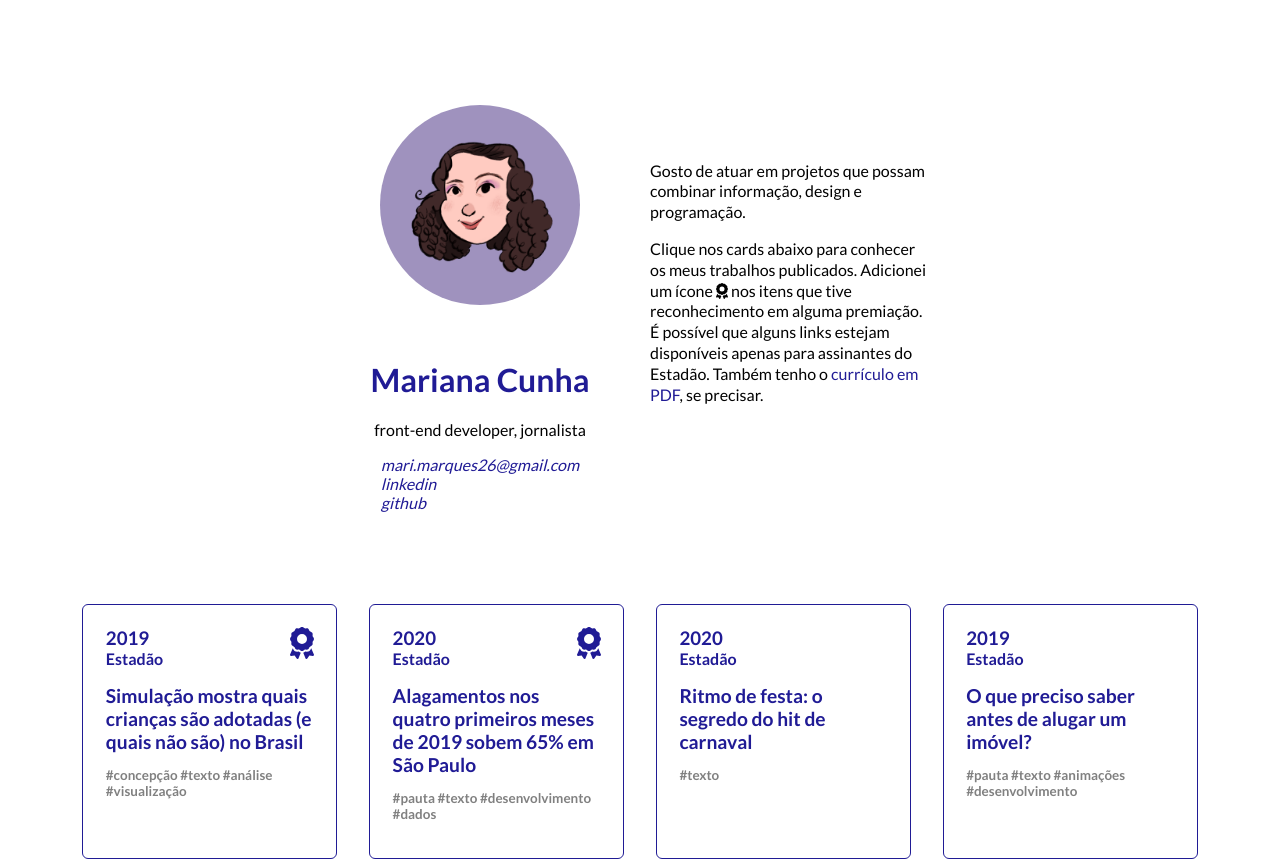
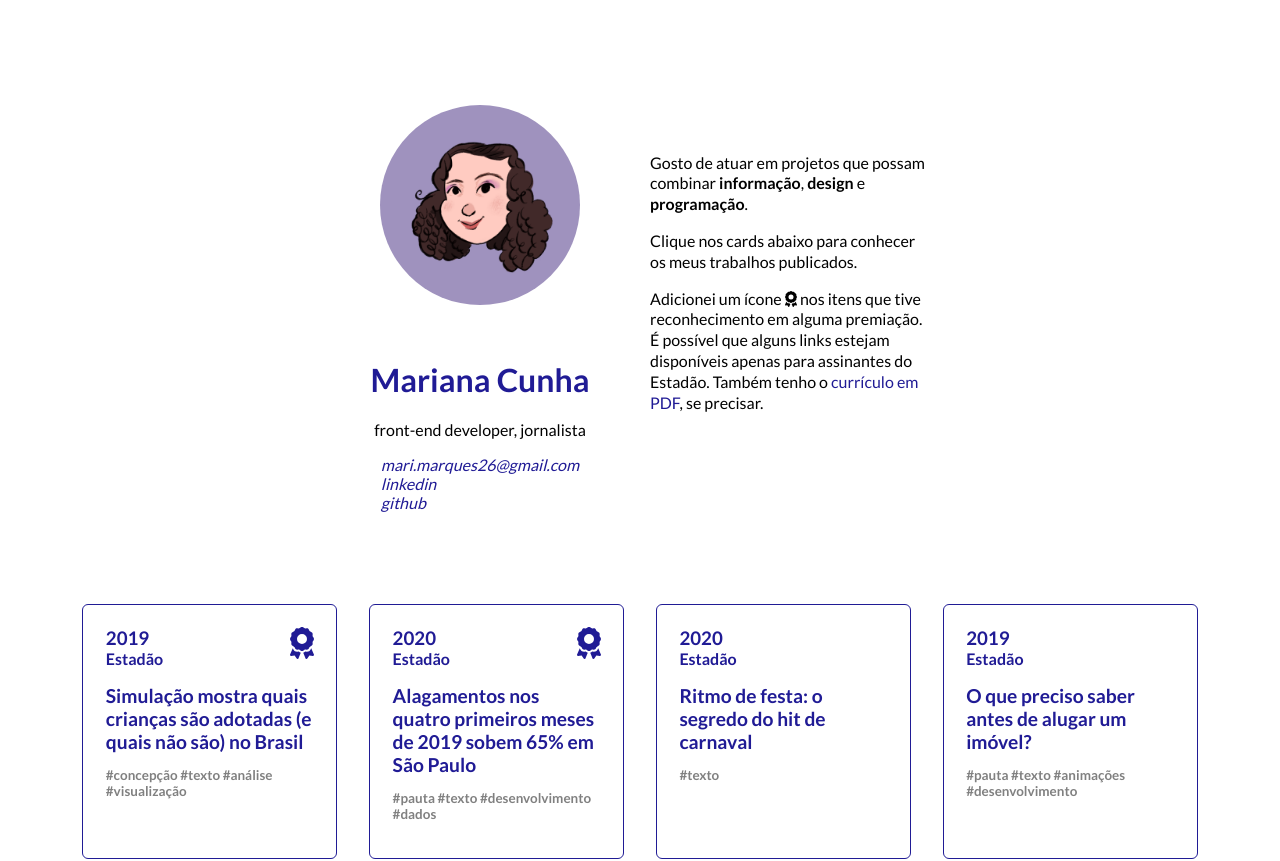
Before and after one commit to mariana-cunha/mariana, a React (Create React App) app: page / in a window 1280 px wide. Shown: the top 861 px of the page. Built offline with nearby package versions, Linux system fonts and the light colour scheme.

Commit message:
fix: update bio, bold itens

```diff
--- a/src/App.js
+++ b/src/App.js
@@ -22,9 +22,9 @@ function App() {
           </div>
         </div>
         <div className="descricao">
-          <p>Gosto de atuar em projetos que possam combinar informação, design e programação.</p>
-          <p>Clique nos cards abaixo para conhecer os meus trabalhos publicados. Adicionei um ícone <FontAwesomeIcon size="1x" alt="ícone de premiação" icon={faAward}
-            /> nos itens que tive reconhecimento em alguma premiação. É possível que alguns links estejam disponíveis apenas para assinantes do Estadão. Também tenho o <a href="./curriculo-2025.pdf" target="_blank" rel="noopener noreferrer">currículo em PDF</a>, se precisar.
+          <p>Gosto de atuar em projetos que possam combinar <b>informação</b>, <b>design</b> e <b>programação</b>.</p>
+          <p>Clique nos cards abaixo para conhecer os meus trabalhos publicados.</p>
+          <p>Adicionei um ícone <FontAwesomeIcon size="1x" alt="ícone de premiação" icon={faAward} /> nos itens que tive reconhecimento em alguma premiação. É possível que alguns links estejam disponíveis apenas para assinantes do Estadão. Também tenho o <a href="./curriculo-2025.pdf" target="_blank" rel="noopener noreferrer">currículo em PDF</a>, se precisar.
           </p>
         </div>
       </section>
```
